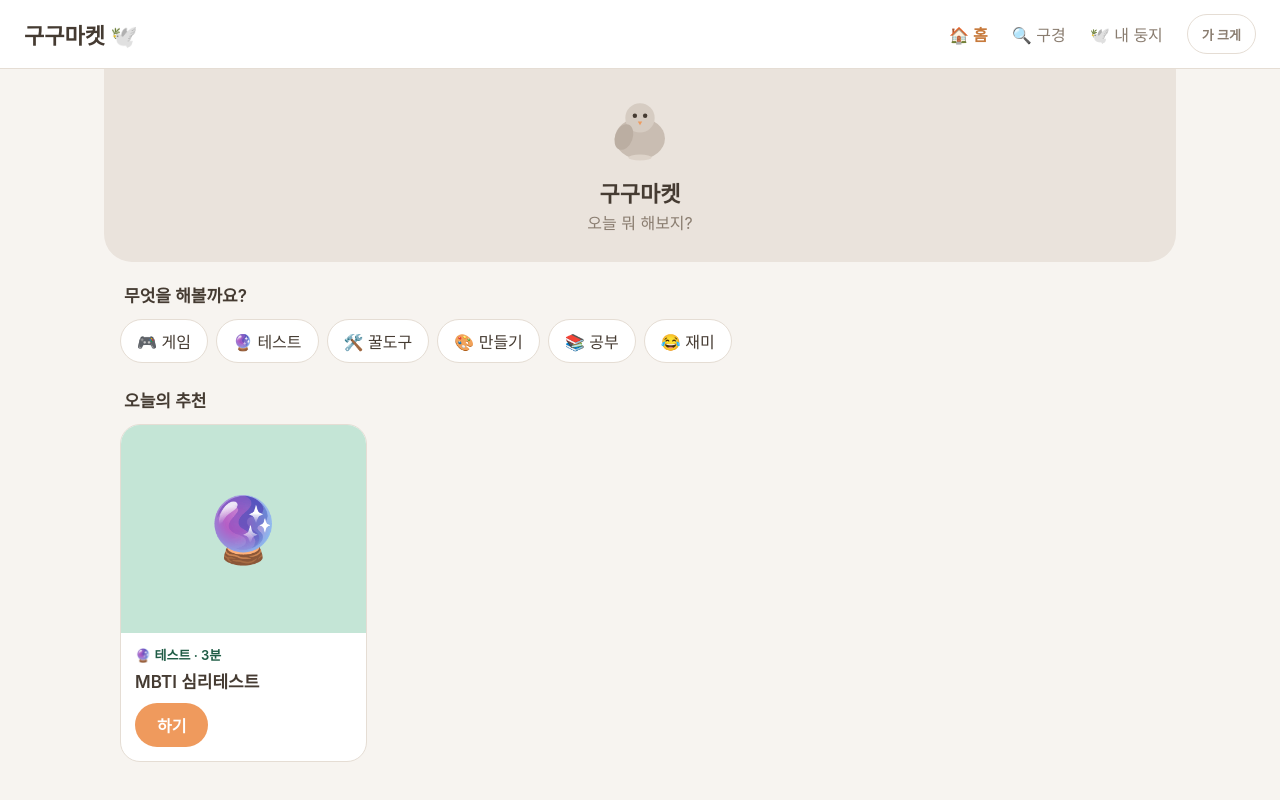
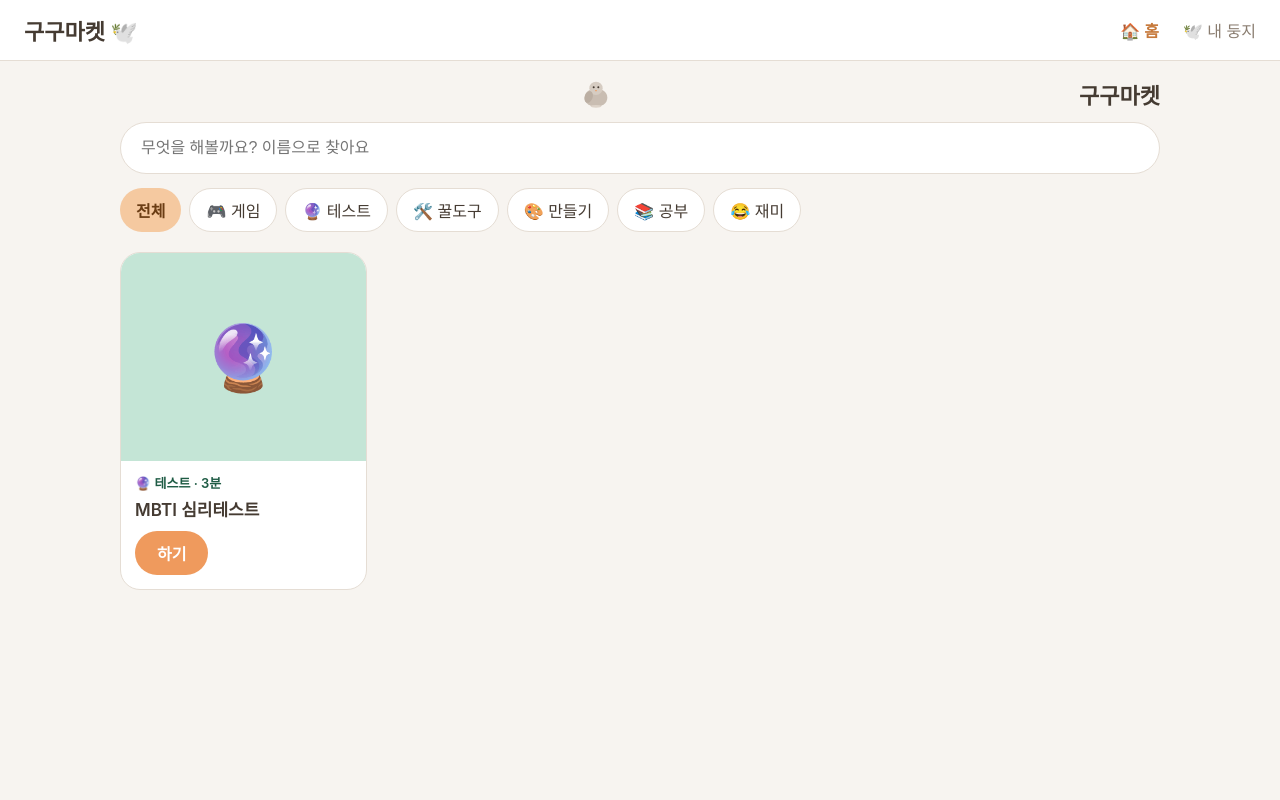
Before and after one commit to sarocoart/gugu, a Next.js app: page / in a window 1280 px wide. Shown: the top 800 px of the page. Built offline with nearby package versions, Linux system fonts and the light colour scheme.

Commit message:
Add files via upload

```diff
--- a/app/globals.css
+++ b/app/globals.css
@@ -94,9 +94,6 @@ a {
   }
 }
 
-html[data-big="true"] {
-  font-size: 18.4px;
-}
 
 /* 모바일에서만 보이는 요소 (PC엔 상단 바가 있으니 숨김) */
 .gugu-mobile-only {
--- a/app/nest/page.tsx
+++ b/app/nest/page.tsx
@@ -108,7 +108,7 @@ export default function NestPage() {
           <Pigeon size={80} mood="empty" />
           <p style={{ fontSize: font.body, color: colors.text, margin: "12px 0 16px" }}>{emptyText}</p>
           {tab !== "mine" && (
-            <RunButton label={`${labels.explore} 가기`} onClick={() => router.push("/explore")} />
+            <RunButton label="작품 보러 가기" onClick={() => router.push("/")} />
           )}
         </div>
       ) : (
--- a/app/page.tsx
+++ b/app/page.tsx
@@ -1,72 +1,98 @@
 "use client";
 
-import { useState, useEffect } from "react";
-import { useRouter } from "next/navigation";
-import Pigeon from "@/components/Pigeon";
+import { Suspense, useState, useEffect, type ChangeEvent } from "react";
+import { useSearchParams } from "next/navigation";
 import AppCard from "@/components/AppCard";
 import CategoryChip from "@/components/CategoryChip";
-import BigTextToggle from "@/components/BigTextToggle";
+import Pigeon from "@/components/Pigeon";
 import type { GuguApp } from "@/lib/data";
 import { getAllApps } from "@/lib/catalog";
 import { categories, labels } from "@/lib/labels";
 import { colors, font } from "@/lib/theme";
 
-export default function HomePage() {
-  const router = useRouter();
-  const [featured, setFeatured] = useState<GuguApp[]>([]);
+// 첫 화면 = 검색 + 카테고리 + 전체 작품. (구경 화면과 합쳤습니다)
+function HomeContent() {
+  const params = useSearchParams();
+  const initialCat = params.get("cat") ?? "all";
+  const [cat, setCat] = useState<string>(initialCat);
+  const [query, setQuery] = useState("");
+  const [apps, setApps] = useState<GuguApp[]>([]);
 
   useEffect(() => {
-    setFeatured(getAllApps().slice(0, 6));
+    setApps(getAllApps());
   }, []);
 
+  const list = apps.filter((a) => {
+    const catOk = cat === "all" || a.category === cat;
+    const q = query.trim();
+    const queryOk = q === "" || a.title.includes(q) || a.desc.includes(q);
+    return catOk && queryOk;
+  });
+
   return (
-    <div>
-      <header
+    <div style={{ padding: "16px 16px 24px" }}>
+      {/* 모바일에서만 보이는 작은 브랜드 줄 (PC엔 상단 바가 있어서 숨김) */}
+      <div
+        className="gugu-mobile-only"
+        style={{ display: "flex", alignItems: "center", justifyContent: "center", gap: 8, marginBottom: 12 }}
+      >
+        <Pigeon size={40} mood="hello" />
+        <span style={{ fontSize: font.title, fontWeight: 700, color: colors.text }}>
+          {labels.serviceName}
+        </span>
+      </div>
+
+      <input
+        value={query}
+        onChange={(e: ChangeEvent<HTMLInputElement>) => setQuery(e.target.value)}
+        placeholder="무엇을 해볼까요? 이름으로 찾아요"
         style={{
-          background: colors.mocha,
-          padding: "24px 20px 28px",
-          textAlign: "center",
-          borderRadius: "0 0 28px 28px",
-          position: "relative",
+          width: "100%",
+          height: 52,
+          borderRadius: 26,
+          border: `1px solid ${colors.line}`,
+          background: colors.surface,
+          padding: "0 20px",
+          fontSize: font.body,
+          color: colors.text,
+          outline: "none",
+          marginBottom: 14,
         }}
-      >
-        <div className="gugu-mobile-only" style={{ position: "absolute", top: 16, right: 16 }}>
-          <BigTextToggle />
-        </div>
-        <Pigeon size={88} mood="hello" />
-        <h1 style={{ margin: "10px 0 2px", fontSize: font.title, fontWeight: 700, color: colors.text }}>
-          {labels.serviceName}
-        </h1>
-        <p style={{ margin: 0, fontSize: font.body, color: colors.textSub }}>{labels.tagline}</p>
-      </header>
+      />
 
-      <section style={{ padding: "20px 16px 8px" }}>
-        <h2 style={{ margin: "0 4px 12px", fontSize: font.cardTitle, fontWeight: 600, color: colors.text }}>
-          {labels.categoriesTitle}
-        </h2>
-        <div className="gugu-chips">
+      <div className="gugu-chips" style={{ marginBottom: 16 }}>
+        <CategoryChip name={labels.allCategory} active={cat === "all"} onClick={() => setCat("all")} />
         {categories.map((c) => (
           <CategoryChip
             key={c.id}
             name={c.name}
             icon={c.icon}
-              active={false}
-              onClick={() => router.push(`/explore?cat=${c.id}`)}
+            active={cat === c.id}
+            onClick={() => setCat(c.id)}
           />
         ))}
       </div>
-      </section>
 
-      <section style={{ padding: "12px 16px" }}>
-        <h2 style={{ margin: "0 4px 12px", fontSize: font.cardTitle, fontWeight: 600, color: colors.text }}>
-          {labels.todayTitle}
-        </h2>
+      {list.length === 0 ? (
+        <div style={{ textAlign: "center", padding: "40px 0" }}>
+          <Pigeon size={80} mood="empty" />
+          <p style={{ fontSize: font.body, color: colors.textSub }}>찾는 작품이 없구구.</p>
+        </div>
+      ) : (
         <div className="gugu-grid">
-          {featured.map((app) => (
+          {list.map((app) => (
             <AppCard key={app.id} app={app} />
           ))}
         </div>
-      </section>
+      )}
     </div>
   );
 }
+
+export default function HomePage() {
+  return (
+    <Suspense>
+      <HomeContent />
+    </Suspense>
+  );
+}
--- a/components/TopNav.tsx
+++ b/components/TopNav.tsx
@@ -4,12 +4,10 @@ import Link from "next/link";
 import { usePathname } from "next/navigation";
 import { labels } from "@/lib/labels";
 import { colors, font } from "@/lib/theme";
-import BigTextToggle from "./BigTextToggle";
 
 // 하단 바와 같은 메뉴를 씁니다 — 한 곳(navItems)에서 관리하려고 분리했어요.
 export const navItems = [
   { href: "/", label: labels.home, icon: "🏠" },
-  { href: "/explore", label: labels.explore, icon: "🔍" },
   { href: "/nest", label: labels.mypage, icon: "🕊️" },
 ];
 
@@ -59,7 +57,6 @@ export default function TopNav() {
           </Link>
         );
       })}
-      <BigTextToggle />
     </nav>
   );
 }
```
Also changed, not shown: app/explore/page.tsx (+11 -75 lines). Lines whose indentation alone changed are shown as unchanged.
